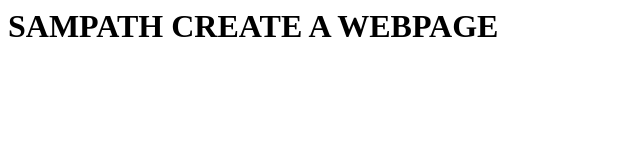
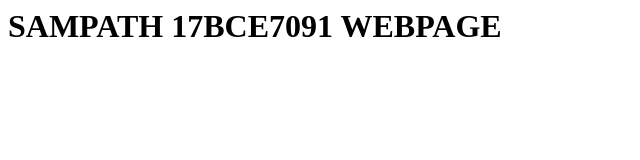
Before and after one commit to sampathkumarpedarla/SECURE-CODING, a plain HTML site: page index.html in a window 1280 px wide. Shown: the whole page, without its empty margins (0-640 px from the left). Drawn offline with Linux system fonts and the light colour scheme.

Commit message:
Update index.html

```diff
--- a/index.html
+++ b/index.html
@@ -1 +1 @@
-<h1> SAMPATH CREATE A WEBPAGE <h1>
+<h1> SAMPATH 17BCE7091 WEBPAGE <h1>
```
